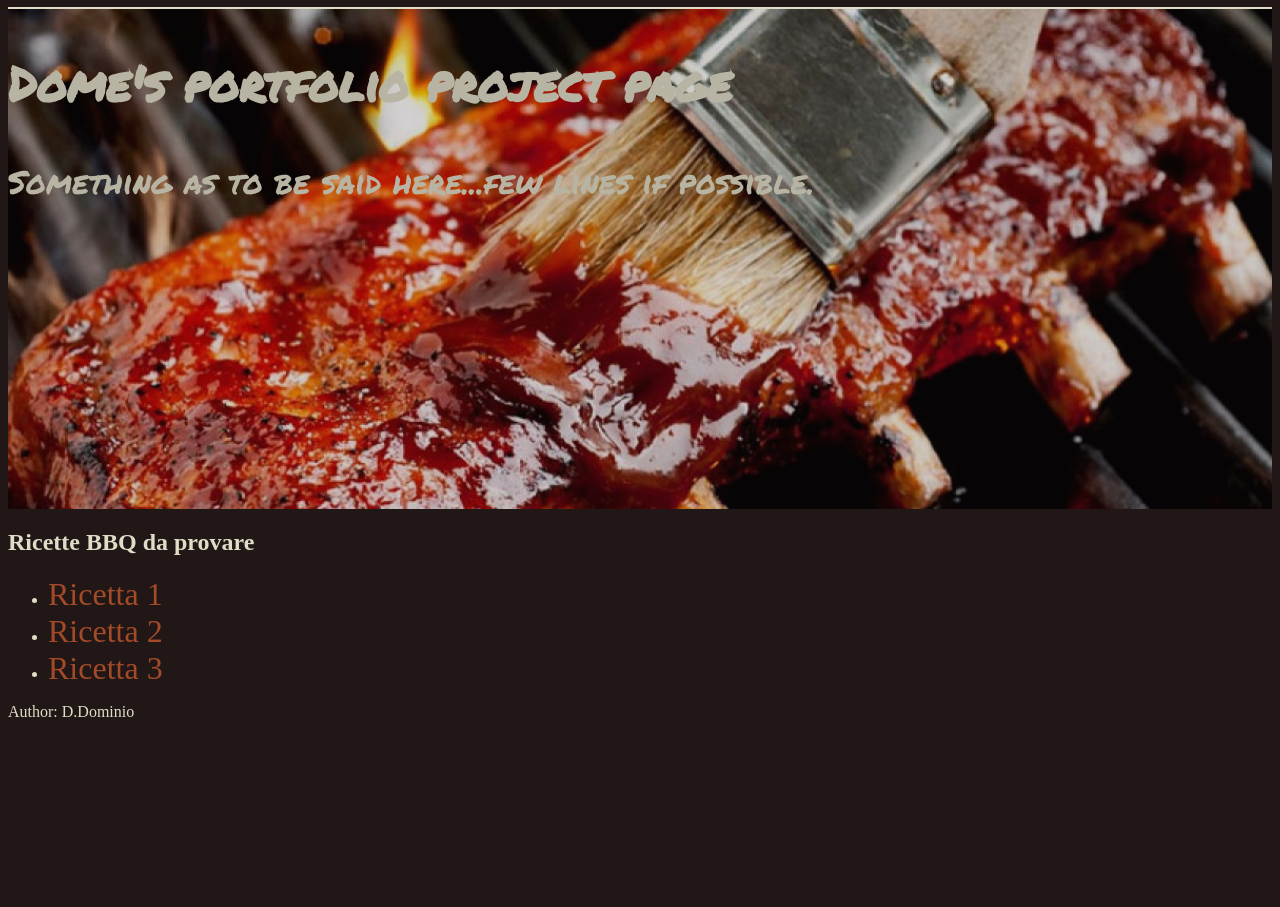
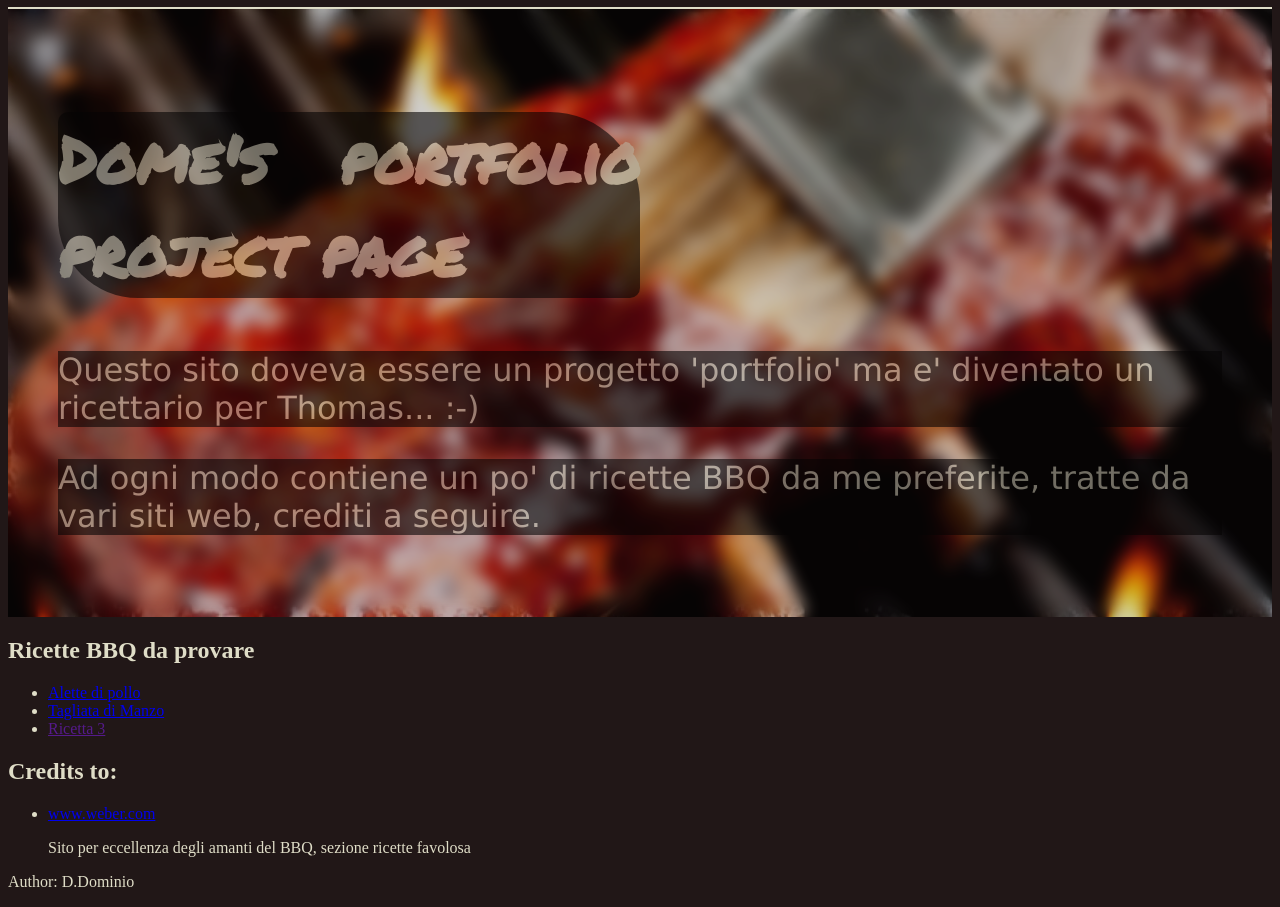
Before and after one commit to DomenicoD83/BBQDome, a plain HTML site: page index.html in a window 1280 px wide. Shown: the part 139-1046 px from the top of the page. Before the commit the page ends 876 px from the top, so only its background shows below. Drawn offline with Linux system fonts and the light colour scheme; files whose address does not match are found by name.

Commit message:
sviluppo contenuti pagina home

```diff
--- a/index.html
+++ b/index.html
@@ -20,7 +20,8 @@
 
             <div id="bannerText">
                 <h2>Dome's portfolio project page</h2>
-                <p> Something as to be said here...few lines if possible. </p>
+                <p>Questo sito doveva essere un progetto 'portfolio' ma e' diventato un ricettario per Thomas... :-)</p>
+                <p>Ad ogni modo contiene un po' di ricette BBQ da me preferite, tratte da vari siti web, crediti a seguire.</p>
             </div>
 
         </div>
@@ -28,13 +29,22 @@
             <h2>Ricette BBQ da provare</h2>
             <ul>
                 <li>
-                    <a href="">Ricetta 1</a>
+                    <a href="https://www.weber.com/IT/it/ricette/antipasti/ali-di-pollo-caramellate-e-piccanti/weber-69594.html">Alette di pollo</a>
                 </li>
                 <li>
-                    <a href="">Ricetta 2</a>
+                    <a href="https://www.weber.com/IT/it/ricette/manzo/tagliata-di-manzo-con-cipollotti-grigliati-e-salsa-tiger/weber-2193194.html">Tagliata di Manzo</a>
                 </li>
                 <li>
                     <a href="">Ricetta 3</a>
+                </li>
+            </ul>
+        </section>
+        <section id="credits">
+            <h2>Credits to:</h2>
+            <ul>
+                <li>
+                    <p><a href="https://www.weber.com">www.weber.com</a></p>
+                    <p>Sito per eccellenza degli amanti del BBQ, sezione ricette favolosa</p>
                 </li>
             </ul>
         </section>
--- a/styles/style.css
+++ b/styles/style.css
@@ -8,14 +8,9 @@ body{
     color: #DFDDC7;
 }
 
-a {
-    text-decoration: none;
-    color: #A34A28;
-    font-size: 2rem;
 
-}
 
-a:hover {
+nav a:hover {
     color: #F58B54;
     text-decoration: none;
     text-shadow: #ffffff 5px 0 50px;
@@ -39,6 +34,9 @@ nav {
 
 nav a {
     width: 200px;
+    text-decoration: none;
+    color: #A34A28;
+    font-size: 2rem;
 }
 
 header img {
@@ -49,21 +47,39 @@ header img {
 
 .banner {
     opacity: 0.8;
-
+    background-image: url("../resources/images/texas-ribs.jpg");
+    background-repeat: no-repeat;
+    background-size: cover;
     display: flex;
     justify-content: space-between;
 }
 
 #bannerText {
-    background-image: url("../resources/images/texas-ribs.jpg");
-    background-repeat: no-repeat;
-    background-size: cover;
+    backdrop-filter: blur(8px);
     min-height: 500px;
     width: 100%;
     z-index: 10;
     color:#DFDDC7;
     font-family: 'Permanent Marker', cursive, sans-serif;
     font-size: 2rem;
-    backdrop-filter: blur(80px);
     width: 100%;
+    padding: 50px;
+    color: #DFDDC7;
 }
+
+#bannerText h2 {
+    background-color: #000000;
+    color: #DFDDC7;
+    font-size: 4rem;
+    width: 50%;
+    opacity: 0.6;
+    border-radius: 10px 90px 10px 80px;
+    text-align: justify;
+}
+
+#bannerText p {
+    font-family: Verdana, Geneva, Tahoma, sans-serif;
+    background-color: #000000;
+    opacity: 0.6;
+    font-size: 2rem;
+}
```
